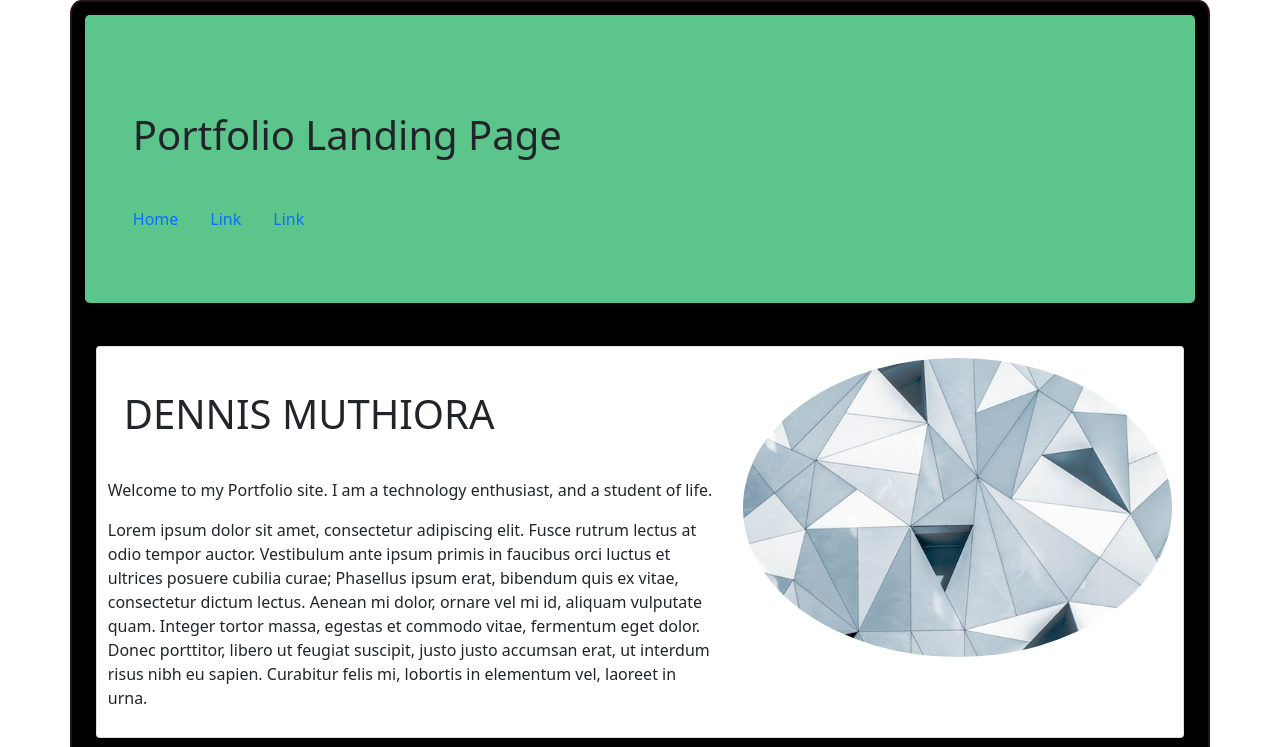
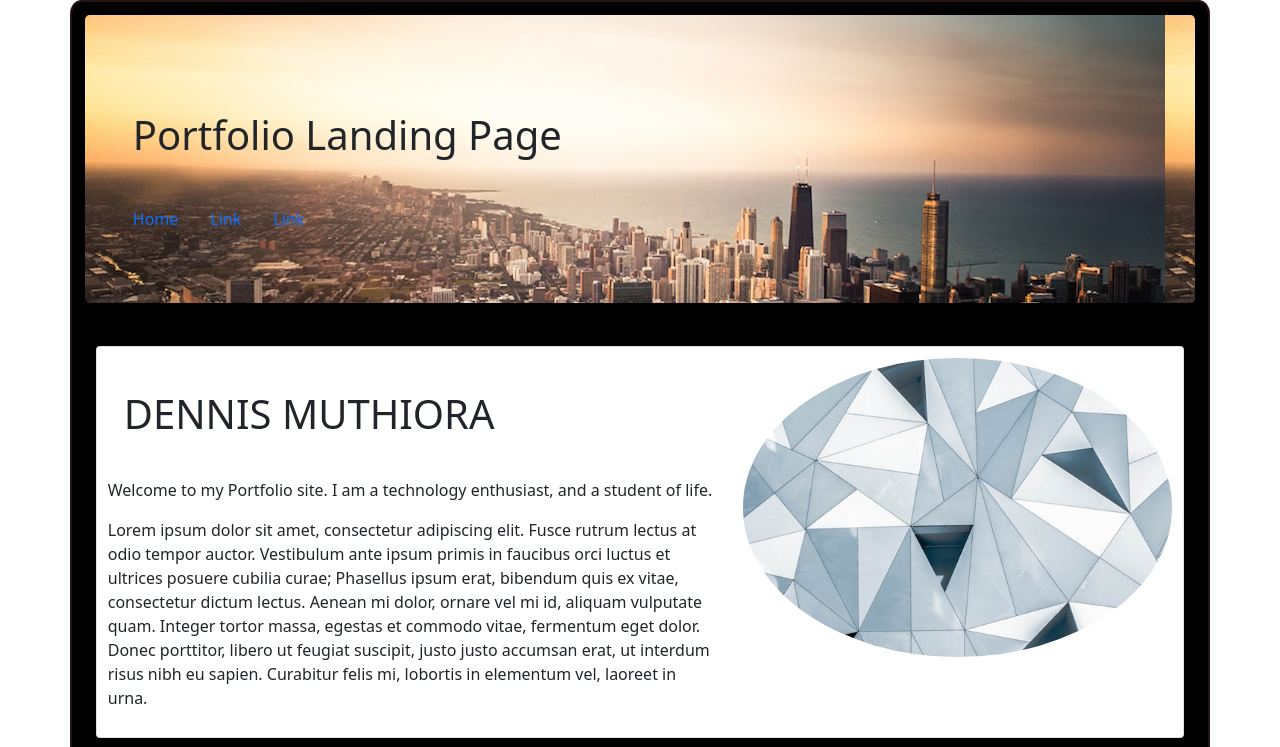
Before and after one commit to wdmuthiora/portfolio-landing-page, a plain HTML site: page index.html in a window 1280 px wide. Shown: the top 747 px of the page. Drawn offline with nearby package versions, Linux system fonts and the light colour scheme.

```diff
--- a/css/styles.css
+++ b/css/styles.css
@@ -3,6 +3,10 @@
   border-radius: 1%;
   padding: 1%;
   background-color: black;
+}
+
+.col-md-12 .jumbotron{
+background-color: aqua;
 }
 
 .row{
@@ -22,7 +26,7 @@
 .jumbotron {
   padding: 2rem 1rem;
   margin-bottom: 2rem;
-  background-color: #5cc58b;
+  background-image: url("/images/photo.jpg");
   border-radius: 0.3rem;
 }
 
```
Also changed, not shown: images/photo.jpg (renamed from images/1080x360-01.jpg).
